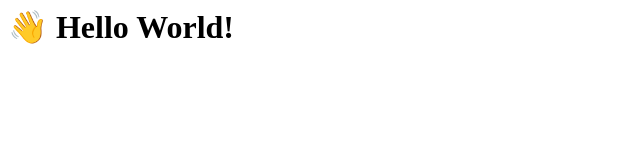
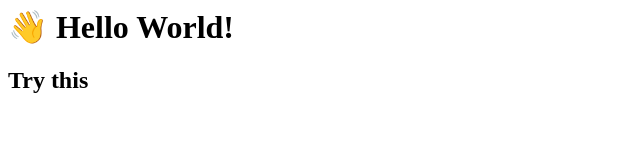
Before and after one commit to tsimethy/tsimethy.github.io, a plain HTML site: page index.html in a window 1280 px wide. Shown: the whole page, without its empty margins (0-640 px from the left). Drawn offline with Linux system fonts and the light colour scheme.

Commit message:
index updated

```diff
--- a/index.html
+++ b/index.html
@@ -1 +1,2 @@
 <h1>👋 Hello World!</h1>
+<h2> Try this </h2>
```
